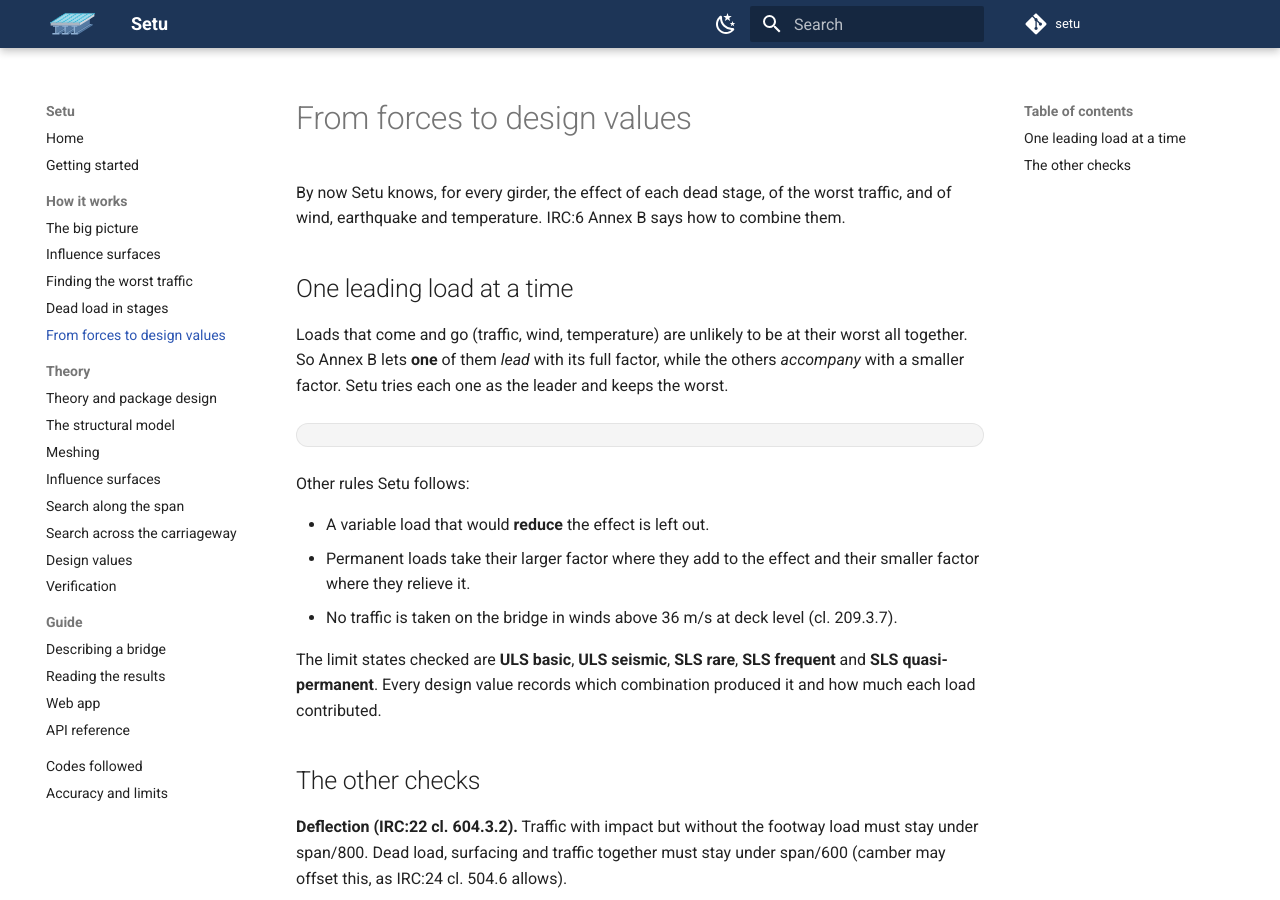
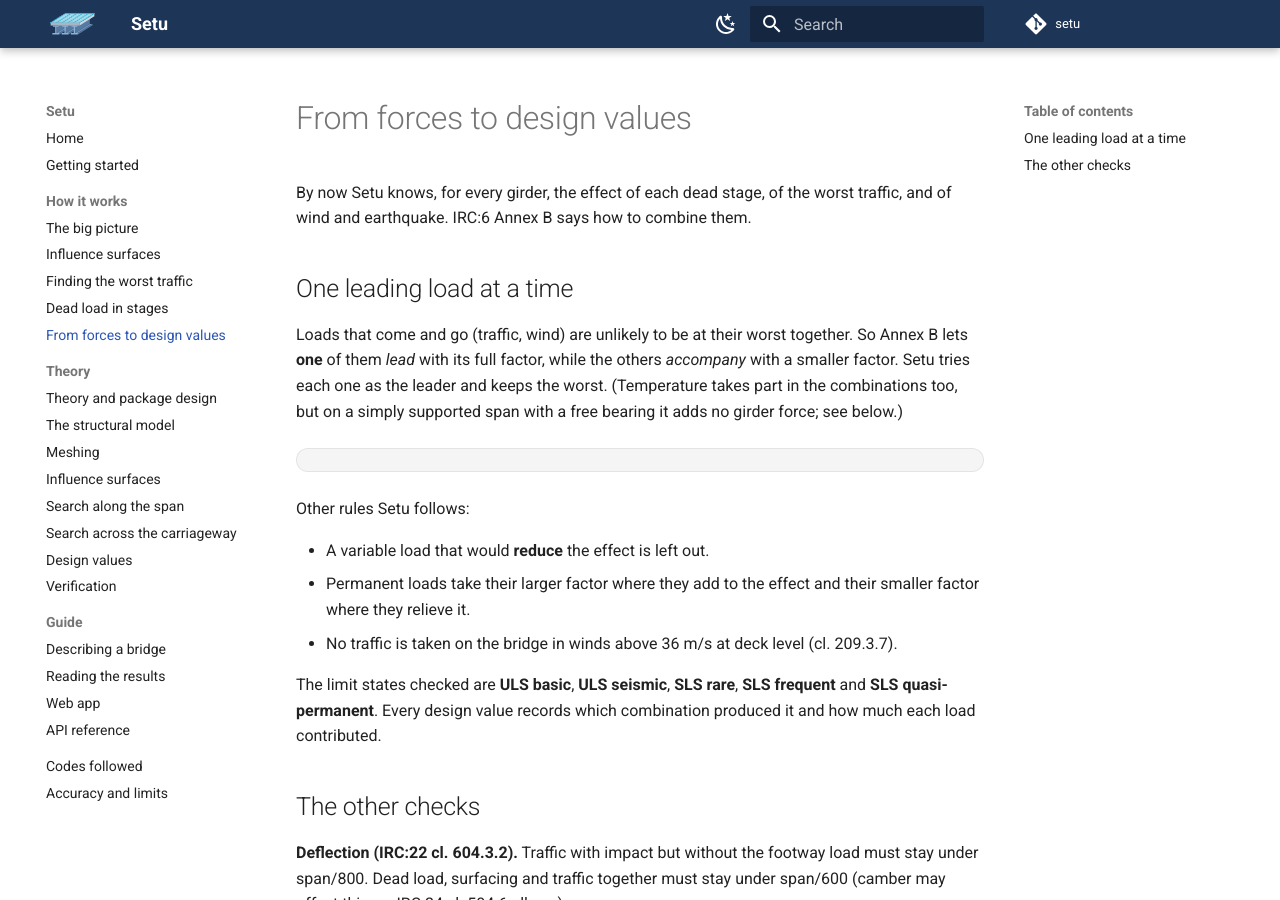
Before and after one commit to nishikantmandal007/setu, an MkDocs documentation site: the page built from docs/how-it-works/design-values.md, in a window 1280 px wide and 900 px high. Built offline with MkDocs 1.6.1 and Material for MkDocs 9.7.7, drawn with Linux system fonts in a browser that asks for light colours; comment, search, counter and statistics services are not loaded.

Commit message:
docs tweaks

```diff
--- a/docs/how-it-works/design-values.md
+++ b/docs/how-it-works/design-values.md
@@ -1,10 +1,10 @@
 # From forces to design values
 
-By now Setu knows, for every girder, the effect of each dead stage, of the worst traffic, and of wind, earthquake and temperature. IRC:6 Annex B says how to combine them.
+By now Setu knows, for every girder, the effect of each dead stage, of the worst traffic, and of wind and earthquake. IRC:6 Annex B says how to combine them.
 
 ## One leading load at a time
 
-Loads that come and go (traffic, wind, temperature) are unlikely to be at their worst all together. So Annex B lets **one** of them *lead* with its full factor, while the others *accompany* with a smaller factor. Setu tries each one as the leader and keeps the worst.
+Loads that come and go (traffic, wind) are unlikely to be at their worst together. So Annex B lets **one** of them *lead* with its full factor, while the others *accompany* with a smaller factor. Setu tries each one as the leader and keeps the worst. (Temperature takes part in the combinations too, but on a simply supported span with a free bearing it adds no girder force; see below.)
 
 <div class="anim" data-anim="combination"></div>
 
@@ -30,6 +30,8 @@
 
 but never below the Table 5.2 minimum. 20 % of the traffic is included, and the three directions combine as 100 % + 30 % + 30 %.
 
+<div class="anim" data-anim="temperature"></div>
+
 **Temperature (IRC:6 cl. 215).** A simply supported span with a free bearing expands freely, so temperature gives the girders no force. What it does give is **stress through the depth** when the slab is hotter or colder than the steel (Fig. 17b / Table 15B). Setu reports these heating and cooling stresses for each girder, and the bearing movement.
 
 **Custom loads.** Your own point, line or area loads, filed under a group (DL, SIDL, DW, LL, EL, WL, TL, or a name of your own that only your own combination uses).
```
Also changed, not shown: docs/getting-started.md (+1 -1 lines), docs/guide/web-app.md (+2 -2 lines), docs/how-it-works/index.md (+1 -1 lines), docs/index.md (+1 -1 lines).
